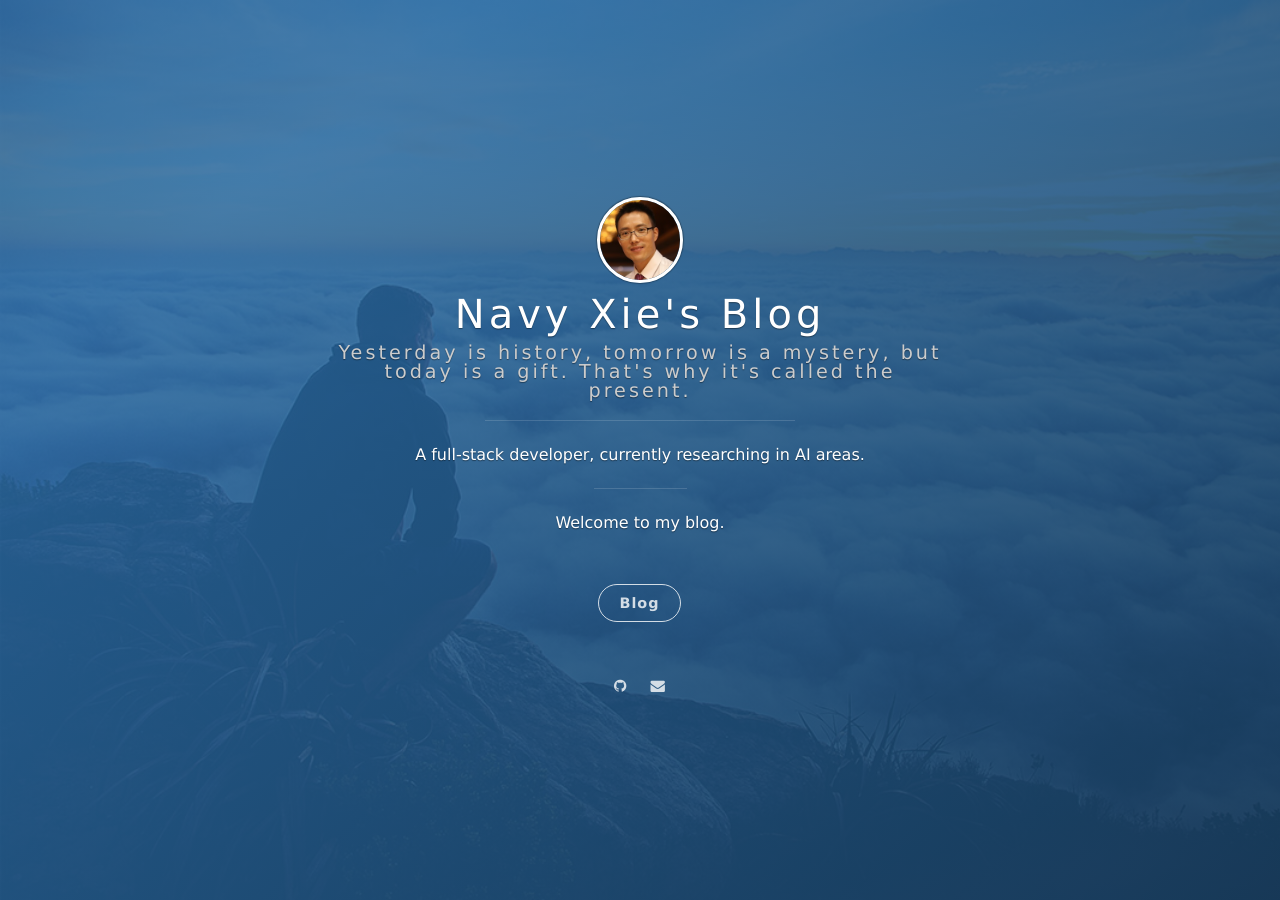
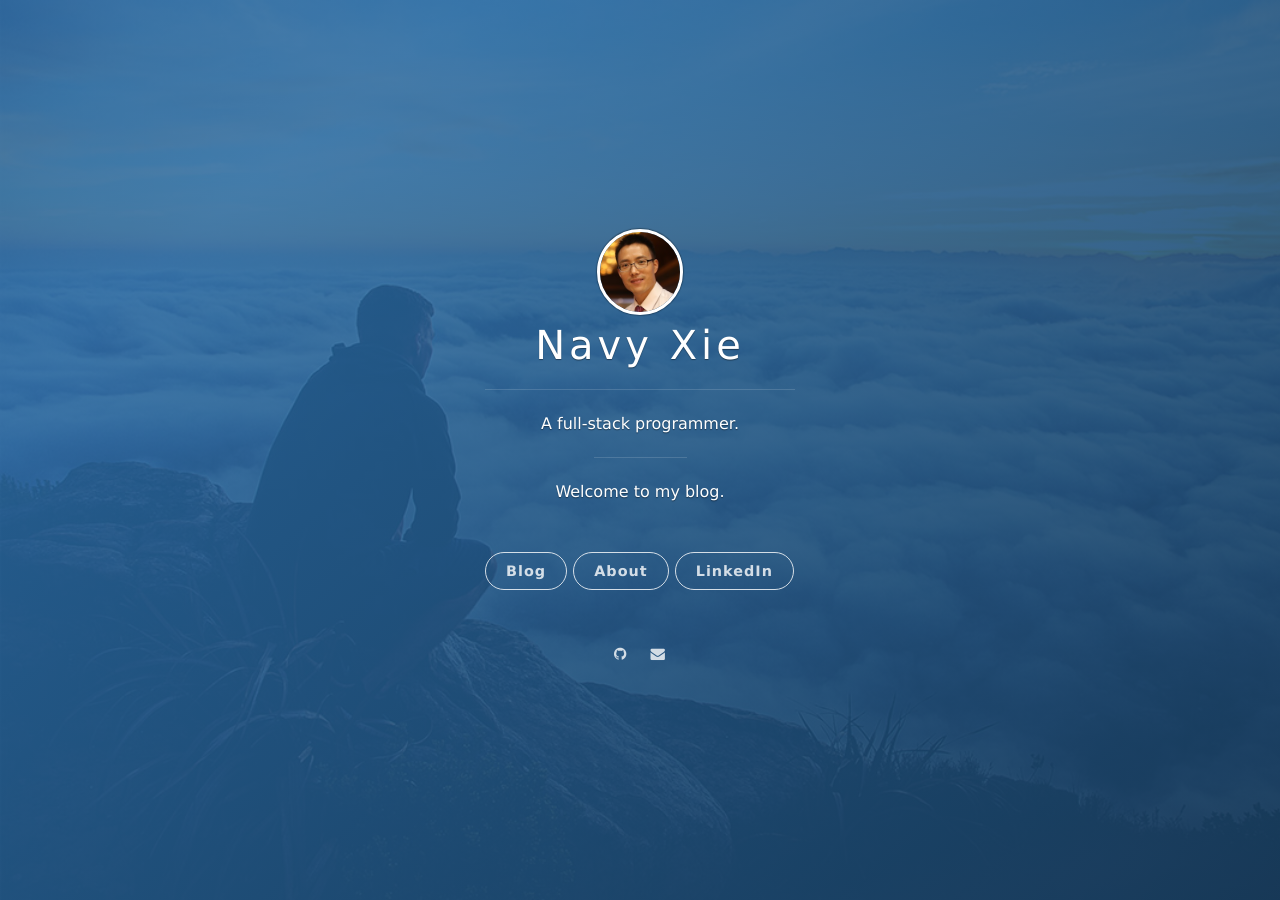
Before and after one commit to navy-xie/navy-xie.github.io, a Jekyll site: the page built from index.html, in a window 1280 px wide. Built offline with Jekyll 4.4.1, drawn with Linux system fonts in a browser that asks for light colours; nearby versions of some CDN libraries; the list of posts is cut into pages by our own code.

Commit message:
Added about page

```diff
--- a/_config.yml
+++ b/_config.yml
@@ -1,8 +1,8 @@
 # Basic
-title: Navy Xie's Blog
-subtitle: Yesterday is history, tomorrow is a mystery, but today is a gift. That's why it's called the present.
+title: Navy Xie
+subtitle:
 welcome_message: Welcome to my blog.
-description: A full-stack developer, currently researching in AI areas.
+description: A full-stack programmer.
 creator: <a href="https://www.navyxie.cn">Navy Xie</a>
 
 url: "http://www.navyxie.cn"
@@ -22,11 +22,8 @@ blog_button:
 
 # Navigation buttons in the front page.
 nav:
-    # - {title: 成长, description: 成长历程, url: 'growup'}
-    # - {title: 简历, description: 简历, url: 'resume'}
-    # - {title: 关于, description: 关于, url: 'about'}
-    # - {title: 项目, description: 项目, url: ''}
-    # - {title: Another Button, description: A button, url: 'http://example.com'}
+    - {title: About, description: About, url: 'about'}
+    - {title: LinkedIn, description: LinkedIn, url: 'https://www.linkedin.com/in/navyxie-ai'}
 
 # Pagination
 plugins: [jekyll-paginate]
```
Also changed, not shown: about.md (added, +14 -0 lines).
